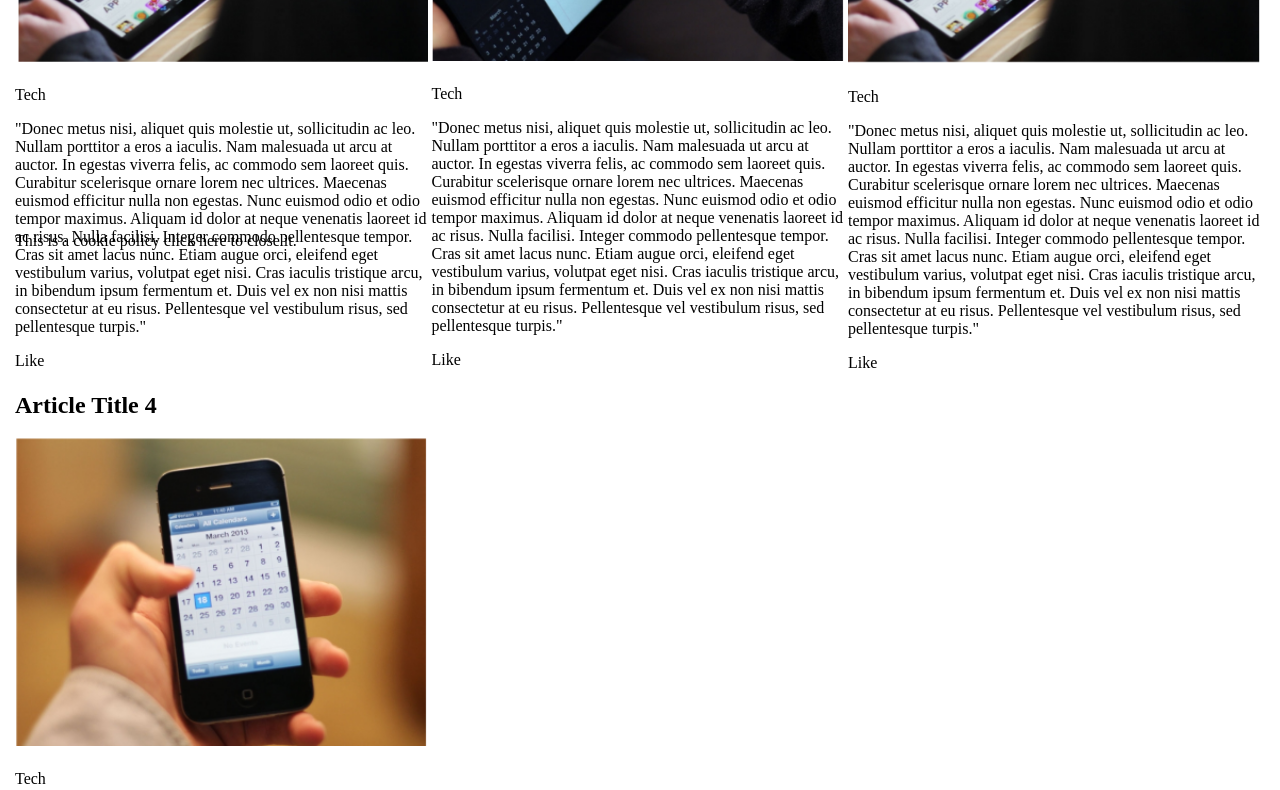
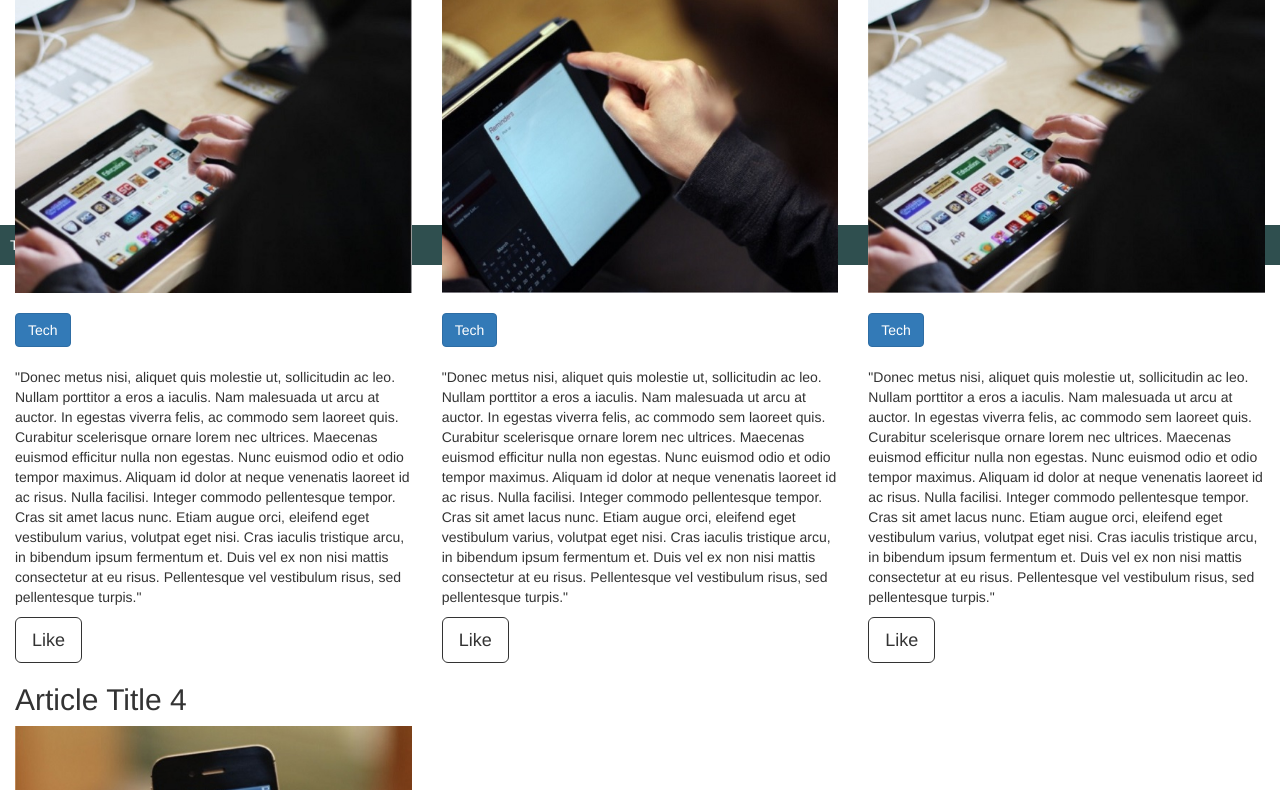
Before and after one commit to silviobarbato/silvioBarbatoFrontEnd, a plain HTML site: page Progetto SIlvio Barbato/ProgettoFinale.html in a window 1280 px wide. Shown: the part 535-1325 px from the top of the page. Drawn offline with nearby package versions, Linux system fonts and the light colour scheme.

Commit message:
restyling bootstrap

```diff
--- a/Progetto SIlvio Barbato/ProgettoFinale.html
+++ b/Progetto SIlvio Barbato/ProgettoFinale.html
@@ -4,11 +4,14 @@
 		<title>
 			Progetto Finale
 		</title>
-		<link rel="stylesheet" type="text/css" href="src\css\stilePF.css">
+		<meta name="viewport" content="width=device-width, initial-scale=1.0" charset="utf-8">
+		<!-- Latest compiled and minified CSS -->
+        <link rel="stylesheet" href="https://maxcdn.bootstrapcdn.com/bootstrap/3.3.7/css/bootstrap.min.css" integrity="sha384-BVYiiSIFeK1dGmJRAkycuHAHRg32OmUcww7on3RYdg4Va+PmSTsz/K68vbdEjh4u" crossorigin="anonymous">
+        <link rel="stylesheet" type="text/css" href="src\css\stilePF.css">
 	</head>
 	<body>
 		<section id="cookie">
-			<span>
+			<span id="ck">
 				This is a cookie policy click here to close it.
 			</span>
 		</section>
@@ -16,6 +19,18 @@
 		<div id="myId">
 			<h5 id="newId"> Progetto Finale</h5>
 		</div>
+
+
+		<div class="jumbotron">
+           <h1 class="display-4">Hello, world!</h1>
+           <p class="lead">Lorem ipsum dolor sit amet, consectetur adipiscing elit, sed do eiusmod tempor incididunt ut labore et dolore magna aliqua. Ut enim ad minim veniam, quis nostrud exercitation ullamco laboris nisi ut aliquip ex ea commodo consequat. Duis aute irure dolor in reprehenderit in voluptate velit esse cillum dolore eu fugiat nulla pariatur. Excepteur sint occaecat cupidatat non proident, sunt in culpa qui officia deserunt mollit anim id est laborum.</p>
+           <a class="btn btn-primary btn-lg" href="file:///C:/Users/soprasteria/Desktop/HelloWorld.html" role="button" target="_blank"><img id="logo" src="src\img\github-logo.png" alt="Logo GitHub""></a>
+           <a class="btn btn-primary btn-lg" href="https://www.google.com/" role="button" target="_blank">Slides >></a>
+        </div>
+
+
+
+<!--
 		<div class="hero">
 			<h1>  Hello, world!</h1>
 			<p class="paragraf">""Lorem ipsum dolor sit amet, consectetur adipiscing elit, sed do eiusmod tempor incididunt ut labore et dolore magna aliqua. Ut enim ad minim veniam, quis nostrud exercitation ullamco laboris nisi ut aliquip ex ea commodo consequat. Duis aute irure dolor in reprehenderit in voluptate velit esse cillum dolore eu fugiat nulla pariatur. Excepteur sint occaecat cupidatat non proident, sunt in culpa qui officia deserunt mollit anim id est laborum.""</p>
@@ -23,44 +38,44 @@
 			<a href="file:///C:/Users/soprasteria/Desktop/HelloWorld.html" target="_blank" ><img id="logo" src="src\img\github-logo.png" alt="Logo GitHub""></a>
 			<span class="paragraf"><a href="https://www.google.com/" target="_blank">  Slides >></a></span>
 
-		</div>
+		</div>-->
 
-		<section>
-			<div class="article">
+		<section id="content" class="row">
+			<div class="article col-xs-12 col-sm-6 col-md-4 col-lg-4">
 				<h2> Article Title 1</h2>
-				<img src="src\img\title1.png">
-				<span class="tech"> Tech</span>
+				<img src="src\img\articolo1.jpg">
+				<span class="tech btn btn-primary"> Tech</span>
 				<p> "Donec metus nisi, aliquet quis molestie ut, sollicitudin ac leo. Nullam porttitor a eros a iaculis. Nam malesuada ut arcu at auctor. In egestas viverra felis, ac commodo sem laoreet quis. Curabitur scelerisque ornare lorem nec ultrices. Maecenas euismod efficitur nulla non egestas. Nunc euismod odio et odio tempor maximus. Aliquam id dolor at neque venenatis laoreet id ac risus. Nulla facilisi. Integer commodo pellentesque tempor. Cras sit amet lacus nunc. Etiam augue orci, eleifend eget vestibulum varius, volutpat eget nisi. Cras iaculis tristique arcu, in bibendum ipsum fermentum et. Duis vel ex non nisi mattis consectetur at eu risus. Pellentesque vel vestibulum risus, sed pellentesque turpis."</p>
-				<span id="bot1" class="botClass">Like</span>
+				<span id="bot1" class="botClass btn btn-light btn-lg ">Like</span>
 
 
 			</div>
-			<div class="article">
+			<div class="article col-xs-12 col-sm-6 col-md-4 col-lg-4">
 				<h2> Article Title 2</h2>
-				<img src="src\img\title2.png">
-				<span class="tech"> Tech</span>
+				<img src="src\img\articolo2.jpg">
+				<span class="tech btn btn-primary"> Tech</span>
 				<p> "Donec metus nisi, aliquet quis molestie ut, sollicitudin ac leo. Nullam porttitor a eros a iaculis. Nam malesuada ut arcu at auctor. In egestas viverra felis, ac commodo sem laoreet quis. Curabitur scelerisque ornare lorem nec ultrices. Maecenas euismod efficitur nulla non egestas. Nunc euismod odio et odio tempor maximus. Aliquam id dolor at neque venenatis laoreet id ac risus. Nulla facilisi. Integer commodo pellentesque tempor. Cras sit amet lacus nunc. Etiam augue orci, eleifend eget vestibulum varius, volutpat eget nisi. Cras iaculis tristique arcu, in bibendum ipsum fermentum et. Duis vel ex non nisi mattis consectetur at eu risus. Pellentesque vel vestibulum risus, sed pellentesque turpis."</p>
-				<span id="bot2" class="botClass">Like</span>
+				<span id="bot2" class="botClass btn btn-light btn-lg">Like</span>
 
 
 
 			</div>
-			<div class="article">
+			<div class="article col-xs-12 col-sm-6 col-md-4 col-lg-4">
 				<h2> Article Title 3</h2>
-				<img src="src\img\title3.png">
-				<span class="tech">Tech</span>
+				<img src="src\img\articolo3.jpg">
+				<span class="tech btn btn-primary">Tech</span>
 				<p> "Donec metus nisi, aliquet quis molestie ut, sollicitudin ac leo. Nullam porttitor a eros a iaculis. Nam malesuada ut arcu at auctor. In egestas viverra felis, ac commodo sem laoreet quis. Curabitur scelerisque ornare lorem nec ultrices. Maecenas euismod efficitur nulla non egestas. Nunc euismod odio et odio tempor maximus. Aliquam id dolor at neque venenatis laoreet id ac risus. Nulla facilisi. Integer commodo pellentesque tempor. Cras sit amet lacus nunc. Etiam augue orci, eleifend eget vestibulum varius, volutpat eget nisi. Cras iaculis tristique arcu, in bibendum ipsum fermentum et. Duis vel ex non nisi mattis consectetur at eu risus. Pellentesque vel vestibulum risus, sed pellentesque turpis."</p>
-				<span id="bot3" class="botClass">Like</span>
+				<span id="bot3" class="botClass btn btn-light btn-lg ">Like</span>
 
 
 
 			</div>
-			<div class="article">
+			<div class="article col-xs-12 col-sm-6 col-md-4 col-lg-4">
 				<h2> Article Title 4</h2>
-				<img src="src\img\title4.png">
-				<span class="tech"> Tech</span>
+				<img src="src\img\articolo4.jpg">
+				<span class="tech btn btn-primary"> Tech</span>
 				<p> "Donec metus nisi, aliquet quis molestie ut, sollicitudin ac leo. Nullam porttitor a eros a iaculis. Nam malesuada ut arcu at auctor. In egestas viverra felis, ac commodo sem laoreet quis. Curabitur scelerisque ornare lorem nec ultrices. Maecenas euismod efficitur nulla non egestas. Nunc euismod odio et odio tempor maximus. Aliquam id dolor at neque venenatis laoreet id ac risus. Nulla facilisi. Integer commodo pellentesque tempor. Cras sit amet lacus nunc. Etiam augue orci, eleifend eget vestibulum varius, volutpat eget nisi. Cras iaculis tristique arcu, in bibendum ipsum fermentum et. Duis vel ex non nisi mattis consectetur at eu risus. Pellentesque vel vestibulum risus, sed pellentesque turpis."</p>
-				<span id="bot4" class="botClass">Like</span>
+				<span id="bot4" class="botClass btn btn-light btn-lg ">Like</span>
 
 
 
@@ -72,6 +87,7 @@
 
 
 		<footer>
+			<hr class="my-4">
 			<p>&copy; 2018 Company, Inc.</p>
 		</footer>
 
--- a/Progetto SIlvio Barbato/src/css/stilePF.css
+++ b/Progetto SIlvio Barbato/src/css/stilePF.css
@@ -1,3 +1,4 @@
+
 #myId{
 	background-color: #2f4f4f;
 	color: #ffffff;
@@ -14,7 +15,13 @@
 .paragraf{ margin: 15px; }
 
 
-#newId{ margin: 0px 15px; }
+#newId{ margin: 0px 15px;
+	padding: 10px;
+ }
+
+ .btn-lg{
+ 	border-color: unset;
+ }
 
 body{ margin: 0px; }
 
@@ -22,30 +29,48 @@ body{ margin: 0px; }
 .hero {
 	padding: 20px;
 }
-
+p{
+	margin-top: 20px;
+}
+/*
 .article{ width: 33%;
 display: inline-block;
 vertical-align: top; }
-
+*/
 .tech{
 	margin-top: 20px;
-	display: block;
 }
 
-.artcle, img{ width: 100%;
+.jumbotron{
+	padding-top: 48px;
+	padding-bottom: 48px;
+	padding-left: 15px;
+	padding-right: 15px;
+}
+
+img{ width: 100%;
 	display: inline-block;
  }
 
-
+#ck{
+	color: white;
+}
 
 #cookie{
 width: 100%;
 	position: fixed;
 	bottom: 0%;
+	background-color: #2f4f4f;
+	padding: 10px;
 }
-section, footer {
+footer {
 	padding: 15px;
 }
+#content{
+	padding: 15px;
+}
+
+/*
 .botClassGrey{
 	padding: 7px;
 	border: 1px solid grey;
--- a/Progetto SIlvio Barbato/src/js/JSPF.js
+++ b/Progetto SIlvio Barbato/src/js/JSPF.js
@@ -1,3 +1,4 @@
+/*
 var element document.getElementByClassName('bot');
 
 for (element=0; step<3; step++){
```
Also changed, not shown: Progetto SIlvio Barbato/src/img/articolo1.jpg (added), Progetto SIlvio Barbato/src/img/articolo2.jpg (added), Progetto SIlvio Barbato/src/img/articolo3.jpg (added), Progetto SIlvio Barbato/src/img/articolo4.jpg (added), Progetto SIlvio Barbato/src/img/title1.PNG (deleted), Progetto SIlvio Barbato/src/img/title2.PNG (deleted), Progetto SIlvio Barbato/src/img/title3.PNG (deleted), Progetto SIlvio Barbato/src/img/title4.PNG (deleted).
